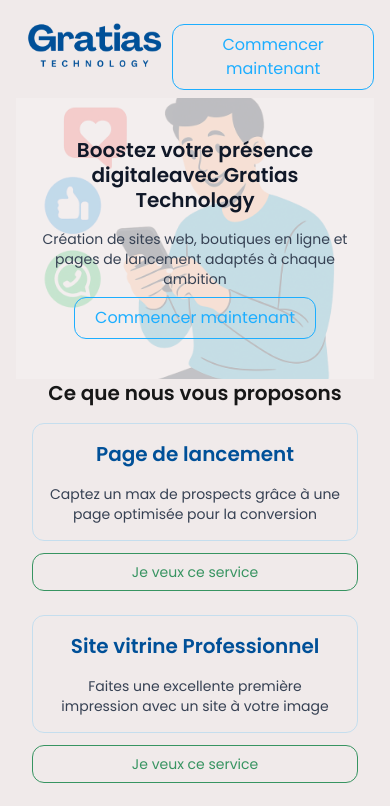
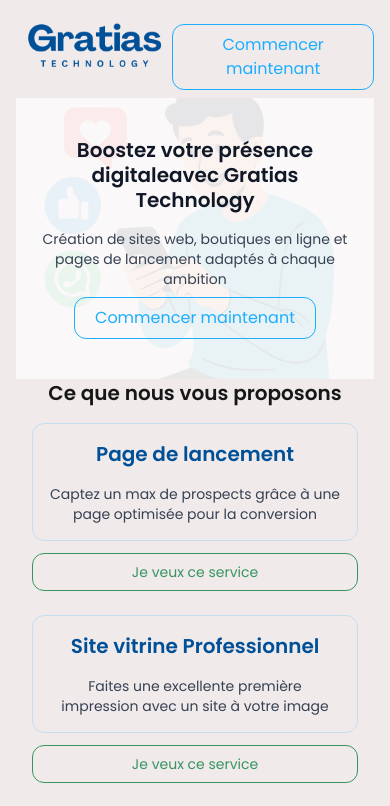
Before and after one commit to deogratias228/gratias-tech-vitrine, a Next.js app: page / in a window 390 px wide. Shown: the top 806 px of the page. Built offline with nearby package versions, Linux system fonts and the light colour scheme.

Commit message:
modif, pour la responsivité

```diff
--- a/components/Hero.tsx
+++ b/components/Hero.tsx
@@ -8,7 +8,7 @@ export default function Hero() {
           alt="Un utilisateur heureux avec son site web"
           className="w-full h-full object-cover opacity-30"
         />
-        <div className="absolute inset-0 bg-white opacity-20" />
+        <div className="absolute inset-0 bg-white opacity-70" />
       </div>
 
       {/* Section Hero */}
```
